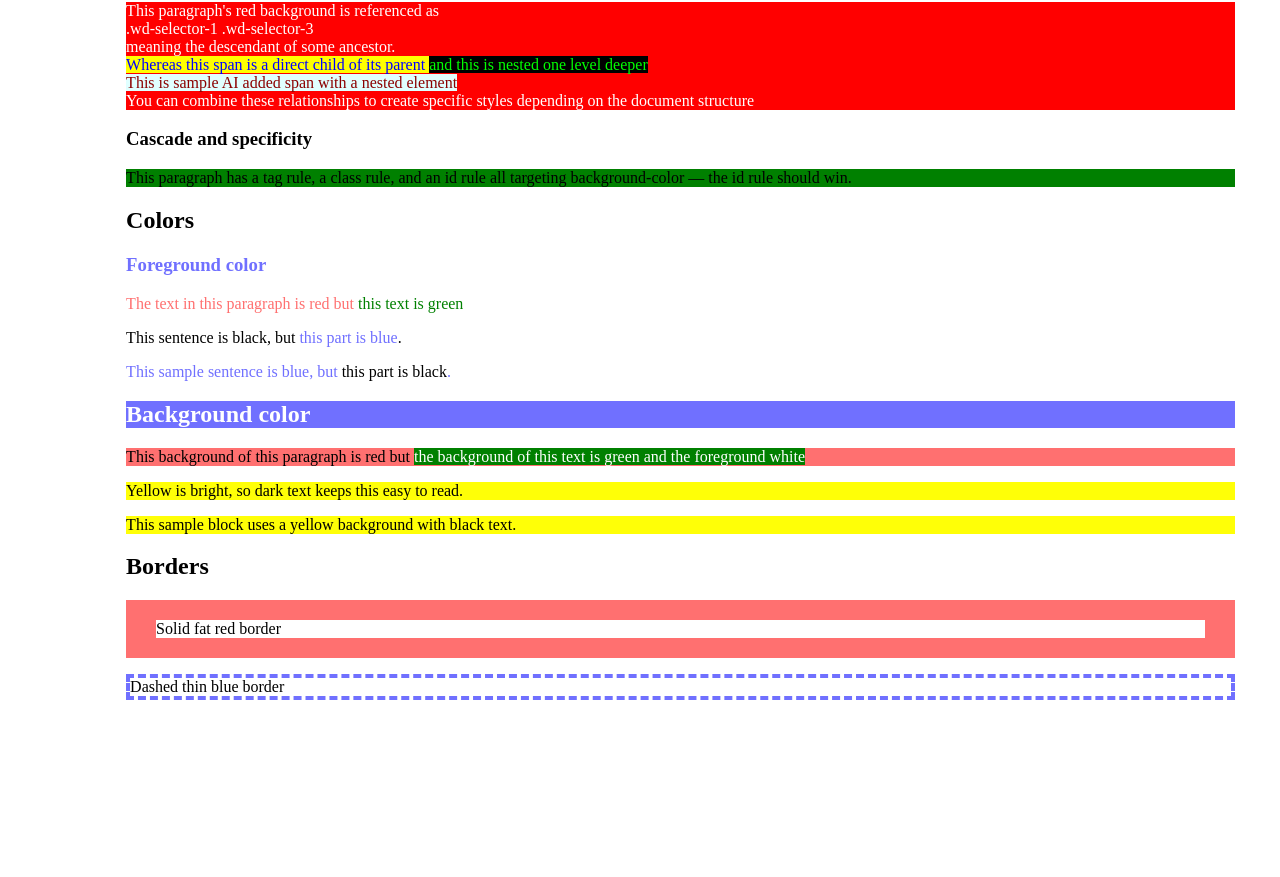
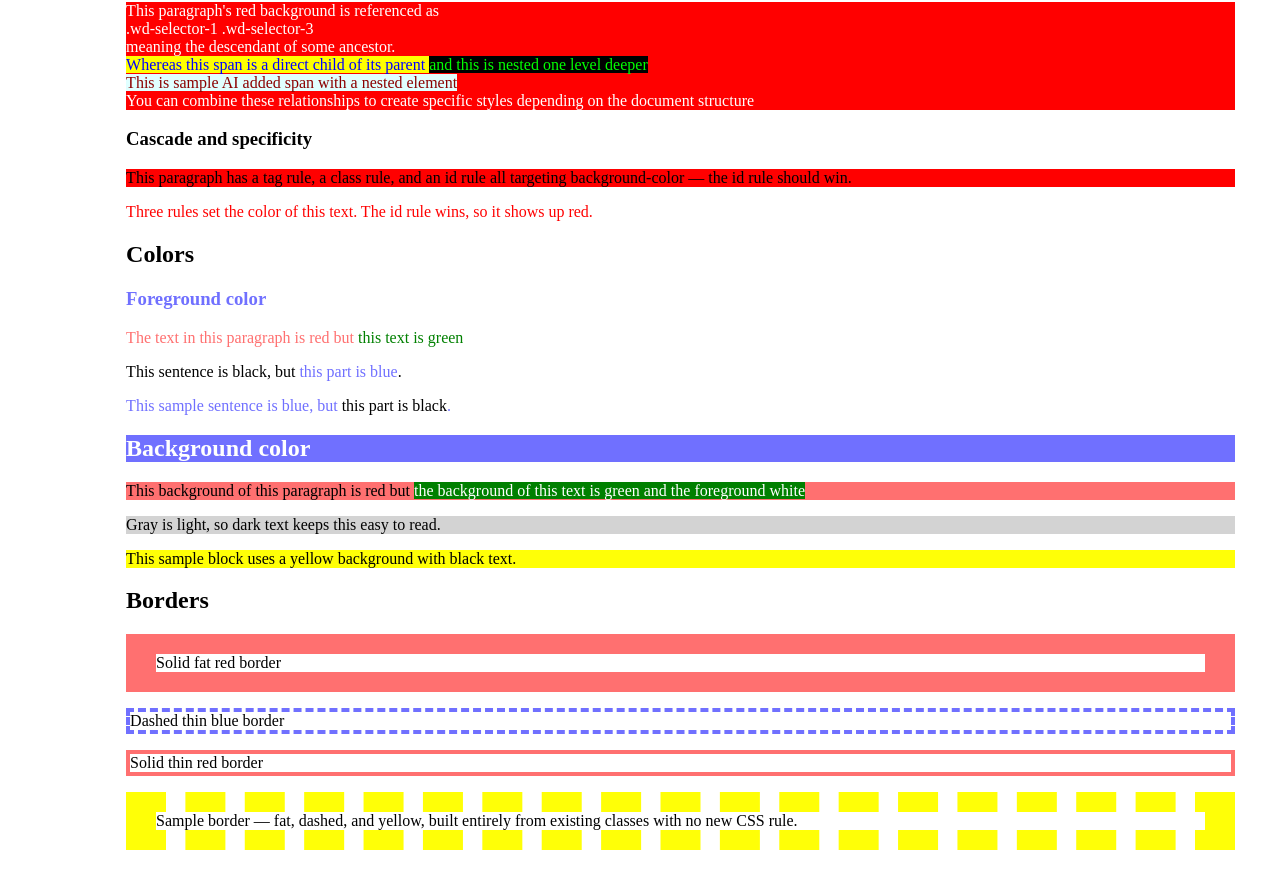
Before and after one commit to Jefferson0511/webdev-client, a Next.js app: page /labs/lab2 in a window 1280 px wide. Shown: the part 752-1629 px from the top of the page. Before the commit the page ends 1479 px from the top, so only its background shows below. Built offline with nearby package versions, Linux system fonts and the light colour scheme.

Commit message:
borders completed

```diff
--- a/app/labs/lab2/BackgroundColors.tsx
+++ b/app/labs/lab2/BackgroundColors.tsx
@@ -8,8 +8,8 @@ export default function BackgroundColors() {
           the background of this text is green and the foreground white
         </span>
       </p>
-      <p className="wd-bg-color-yellow wd-fg-color-black">
-        Yellow is bright, so dark text keeps this easy to read.
+      <p className="wd-bg-color-gray wd-fg-color-black">
+        Gray is light, so dark text keeps this easy to read.
       </p>
       <div id="wd-ai-bg" className="wd-bg-color-yellow wd-fg-color-black">
         This sample block uses a yellow background with black text.
--- a/app/labs/lab2/Borders.tsx
+++ b/app/labs/lab2/Borders.tsx
@@ -8,6 +8,16 @@ export default function Borders() {
       <p className="wd-border-thin wd-border-blue wd-border-dashed">
         Dashed thin blue border
       </p>
+      <p className="wd-border-thin wd-border-solid wd-border-red">
+        Solid thin red border
+      </p>
+      <p
+        id="wd-ai-border"
+        className="wd-border-fat wd-border-dashed wd-border-yellow"
+      >
+        Sample border — fat, dashed, and yellow, built entirely from existing
+        classes with no new CSS rule.
+      </p>
     </div>
   );
 }
--- a/app/labs/lab2/index.css
+++ b/app/labs/lab2/index.css
@@ -73,7 +73,8 @@ p#wd-ai-id-selector {
   color: darkred;
 }
 
-#wd-css-cascade p {
+/* Sample conflict: tag (green), class (yellow), id (red). The id rule should win. */
+:where(#wd-css-cascade) p {
   background-color: green;
 }
 .wd-ai-cascade {
@@ -81,6 +82,17 @@ p#wd-ai-id-selector {
 }
 #wd-ai-cascade {
   background-color: red;
+}
+
+/* My test: all three rules set the text color. The id rule should win. */
+:where(#wd-css-my-cascade) p {
+  color: green;
+}
+#wd-my-cascade {
+  color: red;
+}
+.wd-my-cascade {
+  color: blue;
 }
 
 .wd-bg-color-yellow { background-color: #ffff07; }
--- a/app/labs/lab2/page.tsx
+++ b/app/labs/lab2/page.tsx
@@ -64,6 +64,7 @@ export default function Lab2() {
         <h4 className="wd-ai-class-selector">
           This is a sample heading using the same AI-added class selector.
         </h4>
+      </div>
       <div id="wd-css-document-structure">
         <div className="wd-selector-1">
           <h3>Document structure selectors</h3>
@@ -91,20 +92,25 @@ export default function Lab2() {
               You can combine these relationships to create specific styles
               depending on the document structure
             </p>
+          </div>
+        </div>
+      </div>
       <div id="wd-css-cascade">
         <h3>Cascade and specificity</h3>
         <p className="wd-ai-cascade" id="wd-ai-cascade">
-                  This paragraph has a tag rule, a class rule, and an id rule
-                  all targeting background-color — the id rule should win.
+          This paragraph has a tag rule, a class rule, and an id rule all
+          targeting background-color — the id rule should win.
+        </p>
+      </div>
+      <div id="wd-css-my-cascade">
+        <p className="wd-my-cascade" id="wd-my-cascade">
+          Three rules set the color of this text. The id rule wins, so it shows
+          up red.
         </p>
       </div>
       <ForegroundColors />
       <BackgroundColors />
       <Borders />
     </div>
-          </div>
-        </div>
-      </div>
-    </div>
   );
 }
```
Lines whose indentation alone changed are shown as unchanged.
